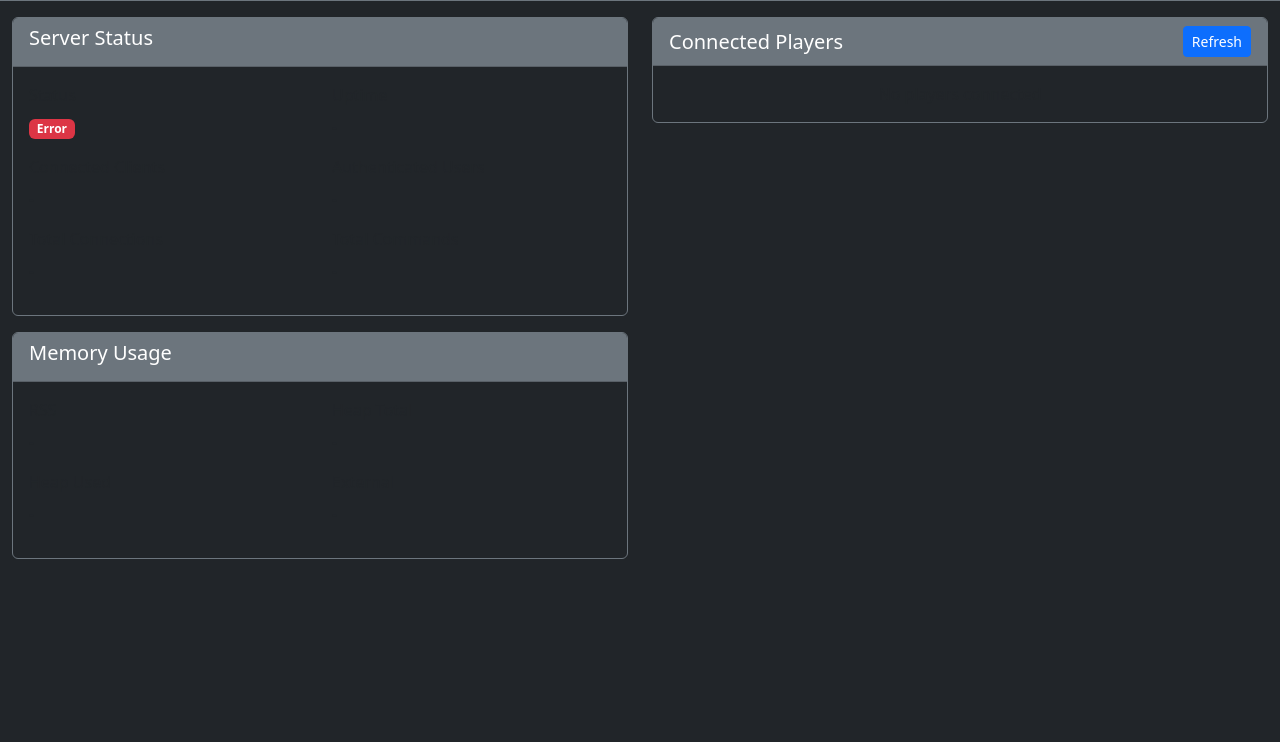
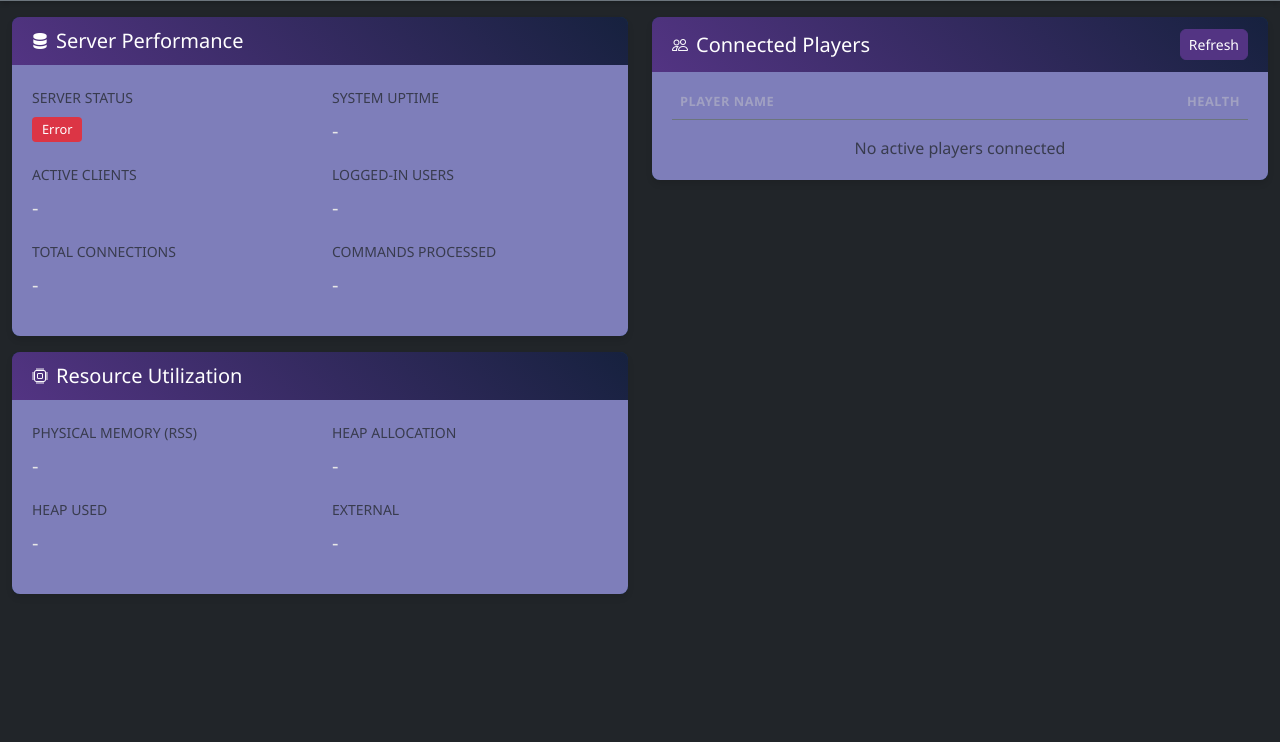
Before and after one commit to ellyseum/LEmud, a website: page public/admin/dashboard.html in a window 1280 px wide. Shown: the part 58-800 px from the top of the page. Drawn offline with nearby package versions, Linux system fonts and the light colour scheme; no server answers; sample sign-in values are in the browser's storage.

Commit message:
style updates

```diff
--- a/data/admin/admins.json
+++ b/data/admin/admins.json
@@ -3,6 +3,6 @@
     "username": "admin",
     "passwordHash": "4cc72938cea69dfccc747b9bfa40a98648aa0d6497baa1742a998d9c34a19311045c39618f2161994e8b587a38032c6599ad6d7d8e4b313cbcf3e1b0eb1ae048",
     "salt": "45241a45dc757cd9d7bdef7c6db585a2",
-    "lastLogin": "2025-03-20T01:58:58.369Z"
+    "lastLogin": "2025-03-20T02:59:08.023Z"
   }
 ]
--- a/public/admin/dashboard.html
+++ b/public/admin/dashboard.html
@@ -5,7 +5,7 @@
     <meta name="viewport" content="width=device-width, initial-scale=1.0">
     <title>MUD Admin Dashboard</title>
     <link href="https://cdn.jsdelivr.net/npm/bootstrap@5.3.0-alpha1/dist/css/bootstrap.min.css" rel="stylesheet">
-    <link rel="stylesheet" href="https://cdn.jsdelivr.net/npm/bootstrap-icons@1.11.0/font/bootstrap-icons.css">
+    <link rel="stylesheet" href="https://cdn.jsdelivr.net/npm/bootstrap-icons@1.10.0/font/bootstrap-icons.css">
     <link rel="stylesheet" href="styles.css">
 </head>
 <body class="bg-dark text-light">
@@ -38,49 +38,50 @@
             <div class="row">
                 <div class="col-md-6">
                     <div class="card bg-dark border-secondary mb-3">
-                        <div class="card-header bg-secondary text-white">
-                            <h5>Server Status</h5>
+                        <div class="card-header bg-secondary text-white d-flex align-items-center">
+                            <i class="bi bi-server me-2"></i>
+                            <h5 class="mb-0">Server Performance</h5>
                         </div>
                         <div class="card-body">
                             <div class="row">
                                 <div class="col-md-6">
                                     <div class="mb-3">
-                                        <label class="form-label text-muted">Status</label>
+                                        <label class="form-label text-muted small text-uppercase">Server Status</label>
                                         <div><span class="badge bg-success" id="server-status">Online</span></div>
                                     </div>
                                 </div>
                                 <div class="col-md-6">
                                     <div class="mb-3">
-                                        <label class="form-label text-muted">Uptime</label>
-                                        <div id="server-uptime">-</div>
+                                        <label class="form-label text-muted small text-uppercase">System Uptime</label>
+                                        <div id="server-uptime" class="fs-5">-</div>
                                     </div>
                                 </div>
                             </div>
                             <div class="row">
                                 <div class="col-md-6">
                                     <div class="mb-3">
-                                        <label class="form-label text-muted">Connected Clients</label>
-                                        <div id="connected-clients">-</div>
+                                        <label class="form-label text-muted small text-uppercase">Active Clients</label>
+                                        <div id="connected-clients" class="fs-5">-</div>
                                     </div>
                                 </div>
                                 <div class="col-md-6">
                                     <div class="mb-3">
-                                        <label class="form-label text-muted">Authenticated Users</label>
-                                        <div id="authenticated-users">-</div>
+                                        <label class="form-label text-muted small text-uppercase">Logged-in Users</label>
+                                        <div id="authenticated-users" class="fs-5">-</div>
                                     </div>
                                 </div>
                             </div>
                             <div class="row">
                                 <div class="col-md-6">
                                     <div class="mb-3">
-                                        <label class="form-label text-muted">Total Connections</label>
-                                        <div id="total-connections">-</div>
+                                        <label class="form-label text-muted small text-uppercase">Total Connections</label>
+                                        <div id="total-connections" class="fs-5">-</div>
                                     </div>
                                 </div>
                                 <div class="col-md-6">
                                     <div class="mb-3">
-                                        <label class="form-label text-muted">Total Commands</label>
-                                        <div id="total-commands">-</div>
+                                        <label class="form-label text-muted small text-uppercase">Commands Processed</label>
+                                        <div id="total-commands" class="fs-5">-</div>
                                     </div>
                                 </div>
                             </div>
@@ -88,35 +89,36 @@
                     </div>
 
                     <div class="card bg-dark border-secondary mb-3">
-                        <div class="card-header bg-secondary text-white">
-                            <h5>Memory Usage</h5>
+                        <div class="card-header bg-secondary text-white d-flex align-items-center">
+                            <i class="bi bi-cpu me-2"></i>
+                            <h5 class="mb-0">Resource Utilization</h5>
                         </div>
                         <div class="card-body">
                             <div class="row">
                                 <div class="col-md-6">
                                     <div class="mb-3">
-                                        <label class="form-label text-muted">RSS</label>
-                                        <div id="memory-rss">-</div>
+                                        <label class="form-label text-muted small text-uppercase">Physical Memory (RSS)</label>
+                                        <div id="memory-rss" class="fs-5">-</div>
                                     </div>
                                 </div>
                                 <div class="col-md-6">
                                     <div class="mb-3">
-                                        <label class="form-label text-muted">Heap Total</label>
-                                        <div id="memory-heap-total">-</div>
+                                        <label class="form-label text-muted small text-uppercase">Heap Allocation</label>
+                                        <div id="memory-heap-total" class="fs-5">-</div>
                                     </div>
                                 </div>
                             </div>
                             <div class="row">
                                 <div class="col-md-6">
                                     <div class="mb-3">
-                                        <label class="form-label text-muted">Heap Used</label>
-                                        <div id="memory-heap-used">-</div>
+                                        <label class="form-label text-muted small text-uppercase">Heap Used</label>
+                                        <div id="memory-heap-used" class="fs-5">-</div>
                                     </div>
                                 </div>
                                 <div class="col-md-6">
                                     <div class="mb-3">
-                                        <label class="form-label text-muted">External</label>
-                                        <div id="memory-external">-</div>
+                                        <label class="form-label text-muted small text-uppercase">External</label>
+                                        <div id="memory-external" class="fs-5">-</div>
                                     </div>
                                 </div>
                             </div>
@@ -127,14 +129,26 @@
                 <div class="col-md-6">
                     <div class="card bg-dark border-secondary mb-3">
                         <div class="card-header bg-secondary text-white d-flex justify-content-between align-items-center">
-                            <h5 class="mb-0">Connected Players</h5>
+                            <div class="d-flex align-items-center">
+                                <i class="bi bi-people me-2"></i>
+                                <h5 class="mb-0">Connected Players</h5>
+                            </div>
                             <button class="btn btn-sm btn-primary" id="refresh-players">Refresh</button>
                         </div>
                         <div class="card-body">
+                            <!-- Add player list header -->
+                            <div class="d-flex justify-content-between align-items-center mb-3 player-list-header border-bottom border-secondary pb-2">
+                                <div class="d-flex align-items-center">
+                                    <span class="fw-bold ms-2 text-uppercase small">Player Name</span>
+                                </div>
+                                <div class="d-flex align-items-center">
+                                    <span class="fw-bold me-2 text-uppercase small">Health</span>
+                                </div>
+                            </div>
                             <div id="player-accordion" class="accordion accordion-flush">
                                 <!-- Player entries will be added here dynamically -->
                                 <div class="text-center text-muted" id="no-players-message">
-                                    No players connected
+                                    No active players connected
                                 </div>
                             </div>
                         </div>
--- a/public/admin/styles.css
+++ b/public/admin/styles.css
@@ -1,18 +1,42 @@
 /* Dark theme for admin dashboard */
 body {
-    background-color: #1a1a1a;
-    color: #f8f9fa;
+    background-color: #1a1a2e;
+    color: #e6e6e6;
+    font-family: 'Segoe UI', Roboto, 'Helvetica Neue', sans-serif;
+}
+
+.navbar {
+    background-color: #16213e !important;
+    box-shadow: 0 2px 5px rgba(0, 0, 0, 0.2);
 }
 
 .card {
-    background-color: #2c2c2c;
-    border: 1px solid #444;
+    margin-bottom: 20px;
+    background-color: #0f3460 !important;
+    border: none !important;
+    box-shadow: 0 4px 6px rgba(0, 0, 0, 0.1);
+    border-radius: 8px !important;
+    overflow: hidden;
+}
+
+.card-header {
+    background: linear-gradient(45deg, #533483, #16213e) !important;
+    border-bottom: none !important;
+    color: white !important;
+    font-weight: 500;
+    padding: 12px 20px;
+}
+
+.card-body {
+    padding: 20px;
+    background-color: #7e7eba !important;
 }
 
 .form-control {
     background-color: #1a1a1a;
     border-color: #444;
     color: #f8f9fa;
+    border-radius: 6px;
 }
 
 .form-control:focus {
@@ -24,7 +48,7 @@ body {
 
 /* Accordion styling */
 .accordion-button {
-    background-color: #2c2c2c;
+    background-color: #7e7eba !important;
     color: #f8f9fa;
 }
 
@@ -49,22 +73,52 @@ body {
 
 /* Navigation */
 .nav-link {
-    color: #f8f9fa;
+    color: rgba(255, 255, 255, 0.7) !important;
+    transition: all 0.2s ease;
 }
 
 .nav-link.active {
-    color: #007bff !important;
+    color: white !important;
     background-color: transparent !important;
     border-bottom: 2px solid #007bff;
 }
 
 .nav-link:hover {
-    color: #0069d9;
+    color: white !important;
 }
 
 /* Custom badge colors */
+.badge {
+    font-size: 0.8em;
+    padding: 6px 10px;
+    border-radius: 4px;
+}
+
 .badge.bg-success {
-    background-color: #28a745 !important;
+    position: relative;
+    overflow: hidden;
+    background: linear-gradient(45deg, #28a745, #20c997) !important;
+}
+
+.badge.bg-success::after {
+    content: '';
+    position: absolute;
+    top: -50%;
+    left: -50%;
+    width: 200%;
+    height: 200%;
+    background: rgba(255, 255, 255, 0.1);
+    transform: rotate(30deg);
+    animation: shine 3s infinite linear;
+}
+
+@keyframes shine {
+    0% {
+        transform: translateX(-100%) rotate(30deg);
+    }
+    100% {
+        transform: translateX(100%) rotate(30deg);
+    }
 }
 
 .badge.bg-danger {
@@ -77,8 +131,13 @@ body {
 
 /* Modal customization */
 .modal-content {
-    background-color: #2c2c2c;
-    border: 1px solid #444;
+    background-color: #1a1a2e !important;
+    border: 1px solid #16213e !important;
+}
+
+.modal-header {
+    background-color: #16213e !important;
+    border-bottom: none !important;
 }
 
 .modal-header, .modal-footer {
@@ -88,3 +147,59 @@ body {
 .btn-close-white {
     filter: invert(1) grayscale(100%) brightness(200%);
 }
+
+.form-control, .btn {
+    border-radius: 6px;
+}
+
+.btn-primary {
+    background-color: #533483 !important;
+    border-color: #533483 !important;
+}
+
+.btn-primary:hover {
+    background-color: #4a2d75 !important;
+    border-color: #4a2d75 !important;
+}
+
+/* Dashboard specific styles */
+#server-status {
+    font-weight: 500;
+}
+
+.fs-5 {
+    font-weight: 500 !important;
+    color: #e7e7e7 !important;
+}
+
+/* Add tooltips for better UX */
+[data-tooltip] {
+    position: relative;
+    cursor: help;
+}
+
+[data-tooltip]:hover::after {
+    content: attr(data-tooltip);
+    position: absolute;
+    bottom: 100%;
+    left: 50%;
+    transform: translateX(-50%);
+    background-color: #16213e;
+    color: white;
+    padding: 5px 10px;
+    border-radius: 4px;
+    font-size: 12px;
+    white-space: nowrap;
+    z-index: 10;
+    box-shadow: 0 2px 10px rgba(0, 0, 0, 0.2);
+}
+
+/* Player list header styling */
+.player-list-header {
+    color: #a1a1c2;
+    letter-spacing: 0.5px;
+}
+
+.player-list-header span {
+    font-size: 0.8rem;
+}
```
